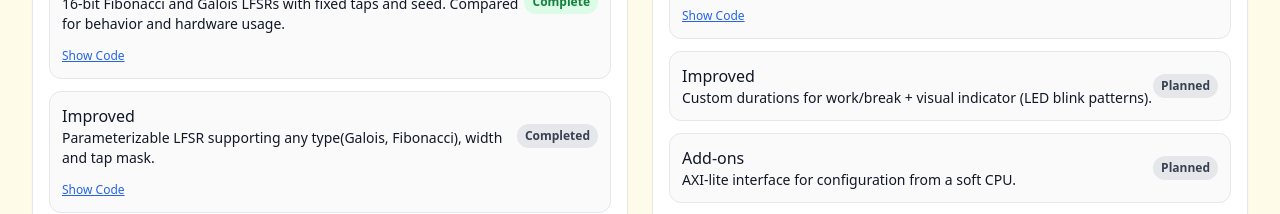
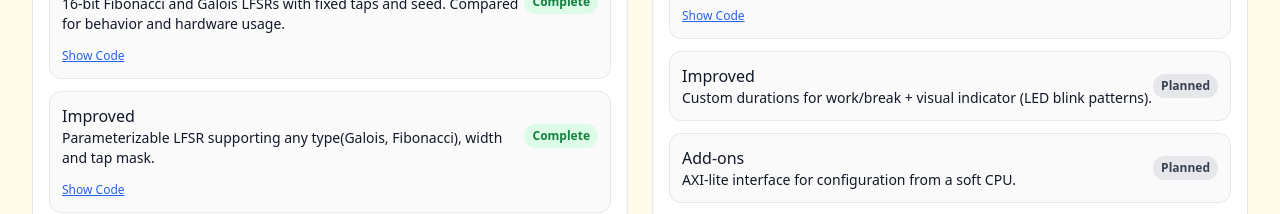
Before and after one commit to Veena-vk/veena-portfolio-dev, a Next.js app: page /sun in a window 1280 px wide. Shown: the part 1500-1714 px from the top of the page. Built offline with nearby package versions, Linux system fonts and the light colour scheme.

Commit message:
Update rtlGarden.ts

```diff
--- a/app/sun/data/rtlGarden.ts
+++ b/app/sun/data/rtlGarden.ts
@@ -60,7 +60,7 @@ module lfsr_galois_16 (
       {
         label: "Improved",
         summary: "Parameterizable LFSR supporting any type(Galois, Fibonacci), width and tap mask.",
-        status: "Completed",
+        status: "Complete",
         snippet: `// Parameterized LFSR with entropy analyzer
 module lfsr_parametrized #(
   parameter LFSR_WIDTH = 16,
```
